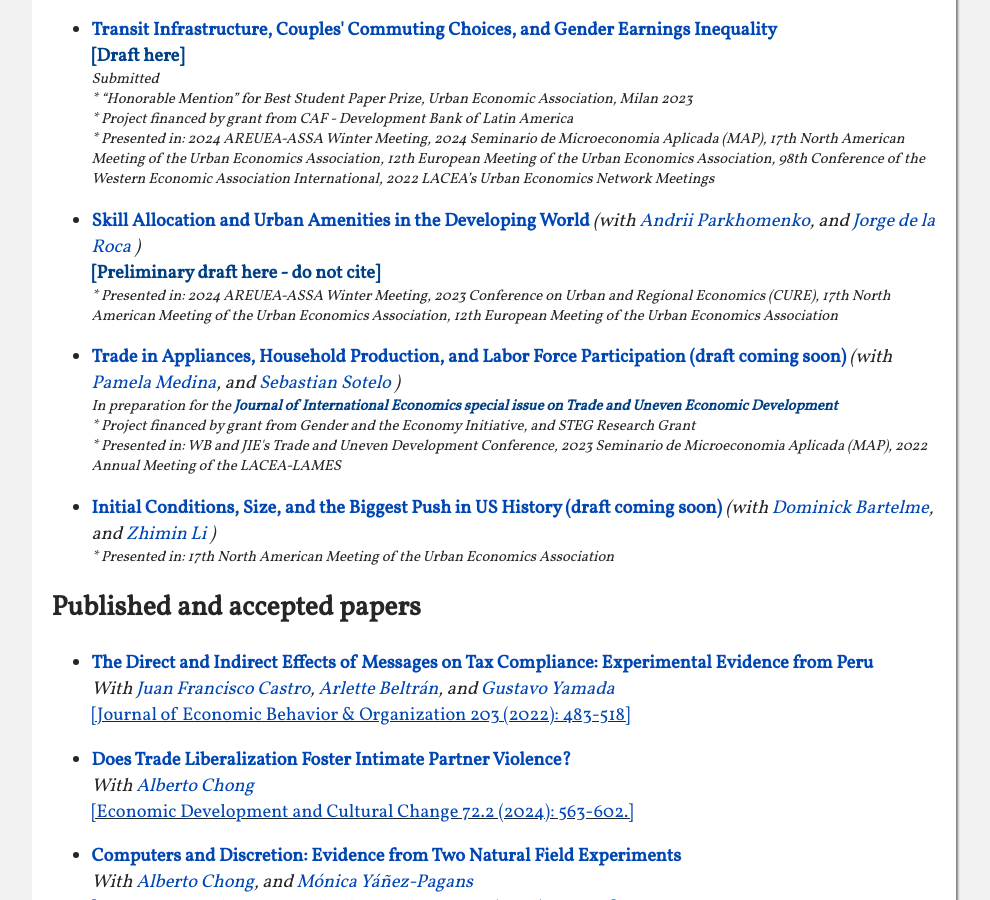
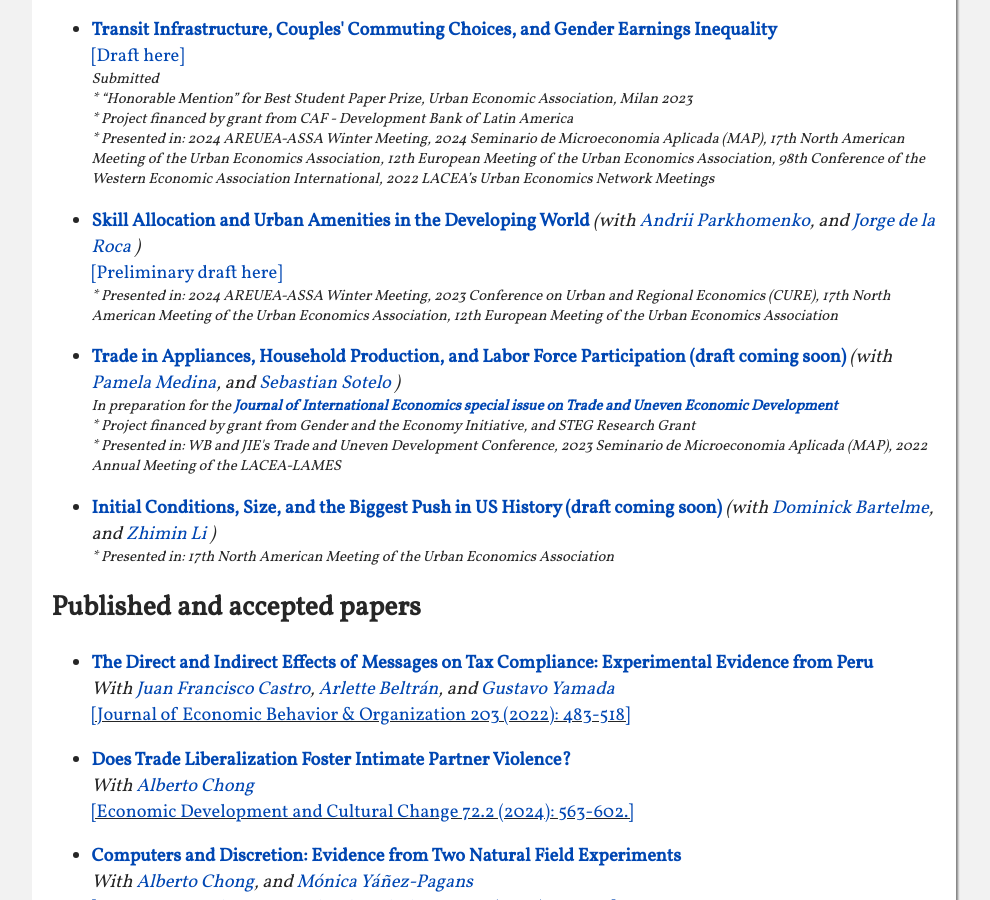
Before and after one commit to dvelasquezc/dvelasquezc.github.io, a Jekyll site: the page built from index.md, in a window 1280 px wide and 900 px high, scrolled down 783 px. Shown: the whole window, without its empty margins (146-1136 px from the left). Built offline with Jekyll 4.4.1, drawn with Linux system fonts in a browser that asks for light colours; some web fonts are replaced.

Commit message:
update design links

```diff
--- a/index.md
+++ b/index.md
@@ -94,7 +94,7 @@
 
 			{% if paper.title == '(Job Market Paper) Highways, Commuting and Trade:  Unpacking Suburban Growth' %}
 			<div class = "pdf">
-				<a href="{{ "/assets/pdfs/JMP_online.pdf" | prepend: site.baseurl | prepend: site.url }}" target="_blank" style="color: #004085;"> <b>[Draft here]</b> </a>
+				<a href="{{ "/assets/pdfs/JMP_online.pdf" | prepend: site.baseurl | prepend: site.url }}" target="_blank"> [Draft here] </a>
 			</div>
 			{% endif %}
 
@@ -102,7 +102,7 @@
 
 			{% if paper.title == 'Transit Infrastructure, Couples&apos; Commuting Choices, and Gender Earnings Inequality' %}
 			<div class = "pdf">
-				<a href="{{ "/assets/pdfs/lima_couples_urban.pdf" | prepend: site.baseurl | prepend: site.url }}" target="_blank" style="color: #004085;"> <b>[Draft here]</b> </a>
+				<a href="{{ "/assets/pdfs/lima_couples_urban.pdf" | prepend: site.baseurl | prepend: site.url }}" target="_blank"> [Draft here] </a>
 			</div>
 			<div class = "conferences">
 				<i>Submitted</i>
@@ -115,14 +115,14 @@
 
 			{% if paper.title == 'Skill Allocation and Urban Amenities in the Developing World' %}
 			<div class = "pdf">
-				<a href="{{ "/assets/pdfs/peurban03.pdf" | prepend: site.baseurl | prepend: site.url }}" target="_blank" style="color: #004085;"> <b>[Preliminary draft here - do not cite]</b> </a>
+				<a href="{{ "/assets/pdfs/peurban03.pdf" | prepend: site.baseurl | prepend: site.url }}" target="_blank"> [Preliminary draft here] </a>
 			</div>
 			{% endif %}
 
 
 			{% if paper.title == 'Trade in Appliances, Household Production, and Labor Force Participation (draft coming soon)' %}
 			<div class = "conferences">
-				<i>In preparation for the <b><a href="https://www.worldbank.org/en/events/2024/09/12/tradeconf" target="_blank" style="color: #004085;"> Journal of International Economics special issue on Trade and Uneven Economic Development </a></b> </i>
+				<i>In preparation for the <b><a href="https://www.worldbank.org/en/events/2024/09/12/tradeconf" target="_blank"> Journal of International Economics special issue on Trade and Uneven Economic Development </a></b> </i>
 			</div>
 			{% endif %}
 
```
